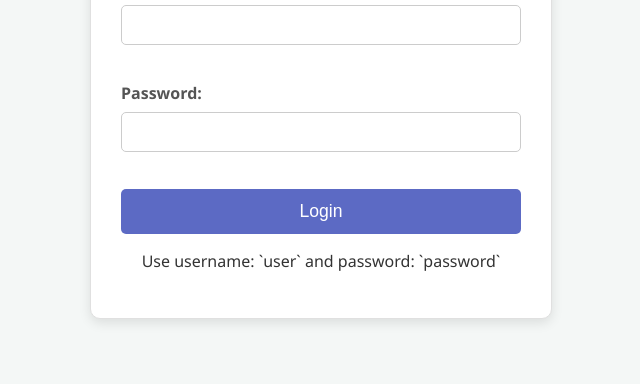
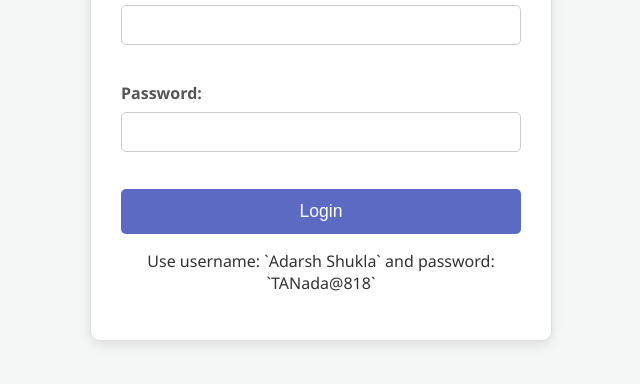
Before and after one commit to adarshshukla1-dev/College-Management-System-, a plain HTML site: page index.html in a window 1280 px wide. Shown: the part 262-646 px from the top of the page, without its empty margins (319-959 px from the left). Drawn offline with Linux system fonts and the light colour scheme.

Commit message:
Update login instructions with new credentials

```diff
--- a/index.html
+++ b/index.html
@@ -16,7 +16,7 @@
         <button type="submit">Login</button>
         <p id="login-error" class="error-message"></p>
       </form>
-      <p>Use username: `user` and password: `password`</p>
+      <p>Use username: `Adarsh Shukla` and password: `TANada@818`</p>
     </div>
 
     <!-- Dashboard Container (hidden by default) -->
```
